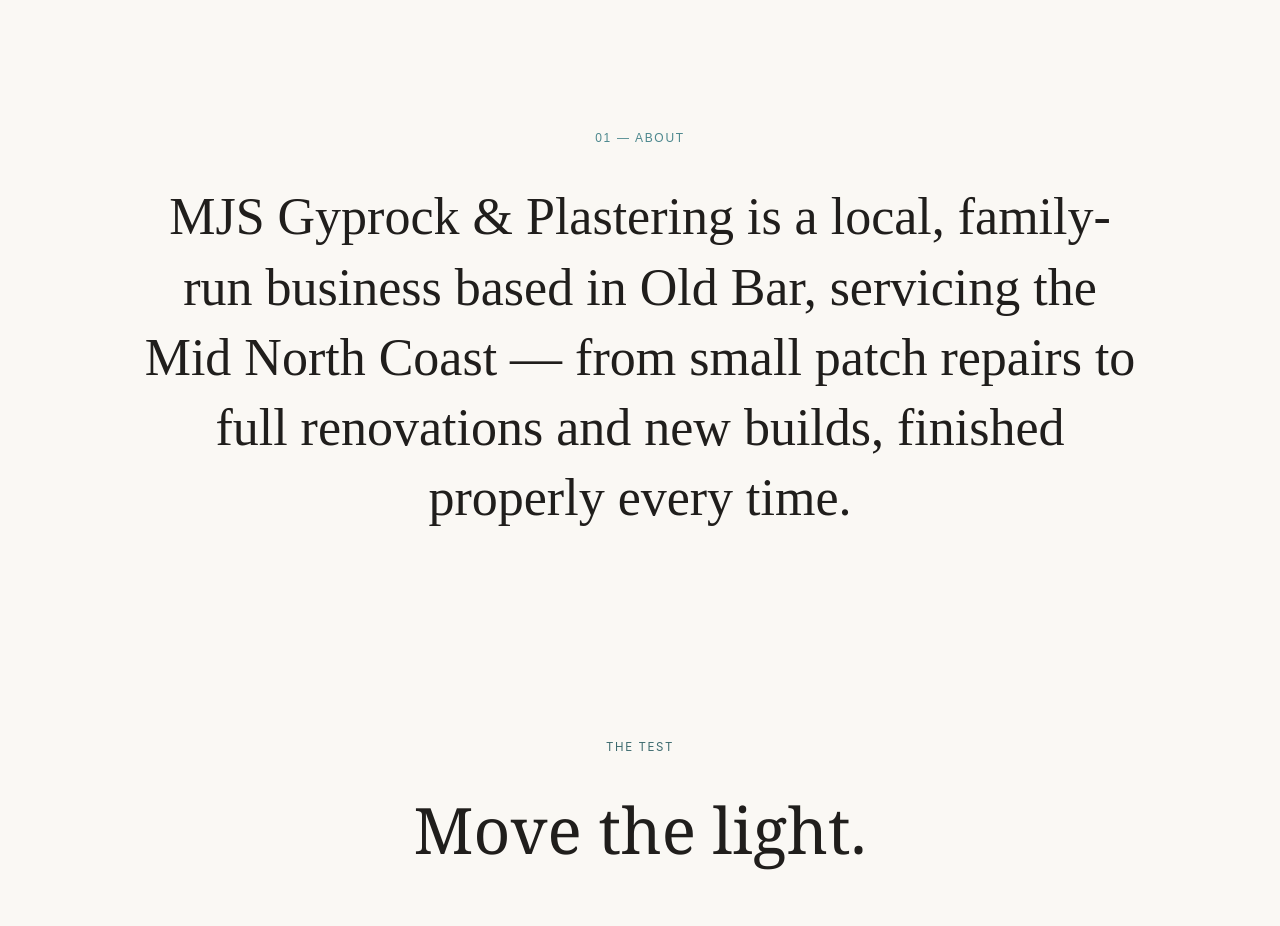
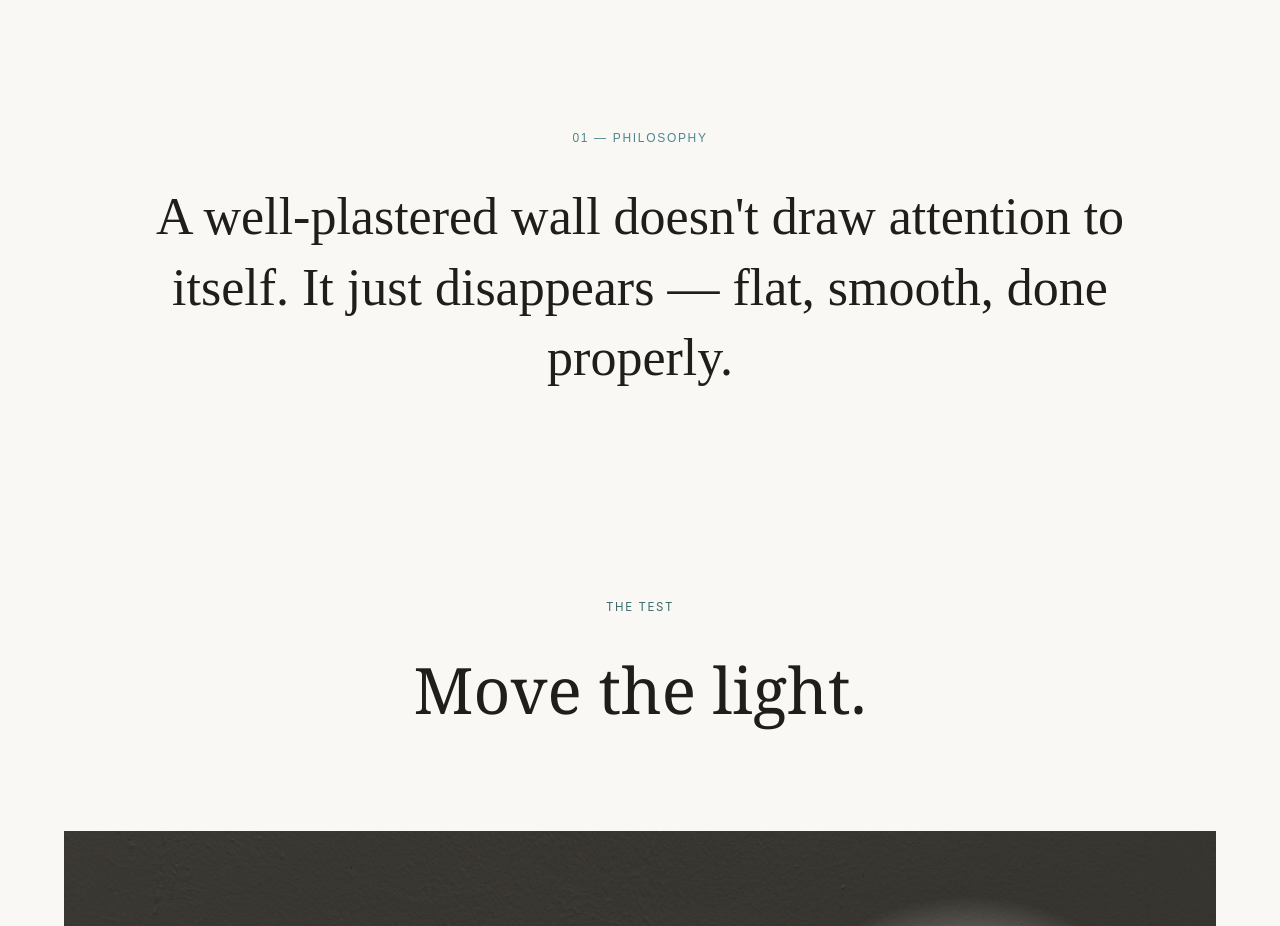
Before and after one commit to MJSplastering/MJSplastering, a plain HTML site: page index.html in a window 1280 px wide. Shown: the part 1560-2486 px from the top of the page. Drawn offline with Linux system fonts and the light colour scheme.

Commit message:
updated about

```diff
--- a/index.html
+++ b/index.html
@@ -315,8 +315,8 @@
 
 <section class="statement" id="about">
   <div class="wrap reveal">
-    <span class="num">01 — About</span>
-    <p>MJS Gyprock &amp; Plastering is a local, family-run business based in Old Bar, servicing the Mid North Coast — from small patch repairs to full renovations and new builds, finished properly every time.</p>
+    <span class="num">01 — Philosophy</span>
+    <p>A well-plastered wall doesn't draw attention to itself. It just disappears — flat, smooth, done properly.</p>
   </div>
 </section>
 
```
